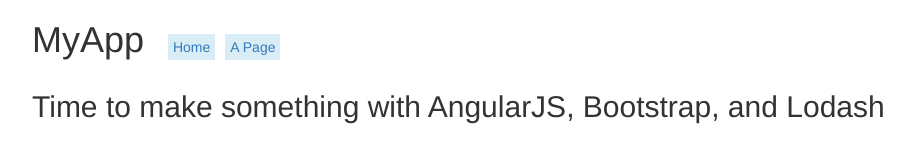
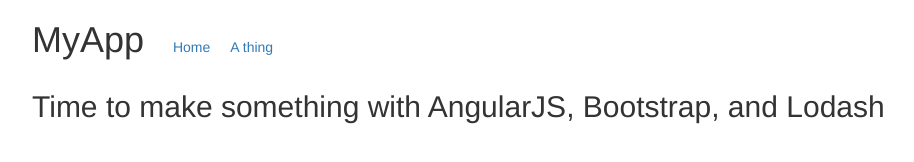
Before and after one commit to alexmiddeleer/furry-octo-wight, a website: page index.html in a window 1280 px wide. Shown: the whole page, without its empty margins (38-952 px from the left). Drawn offline with nearby package versions, Linux system fonts and the light colour scheme; some packages are replaced by stand-ins of ours; files that its build step writes are made by us from their sources.

Commit message:
ui: background-color for banner was a bit too blocky

```diff
--- a/app/app.js
+++ b/app/app.js
@@ -8,7 +8,7 @@
          text:'Home',
          href:'#'
       },{
-         text:'A Page',
+         text:'A thing',
          href:'#/view1/'
       }]
    });
--- a/app/style/app.less
+++ b/app/style/app.less
@@ -11,5 +11,4 @@
 
 .banner-links a{
    padding: 5px;
-   background-color: @brand-info;
 }
```
